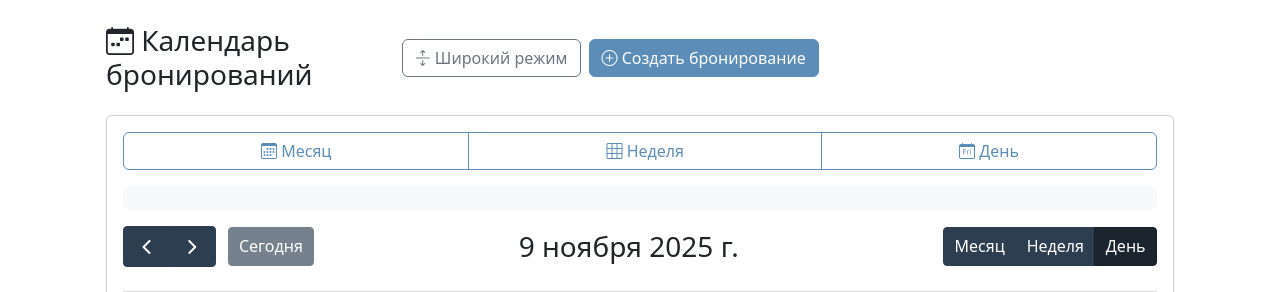
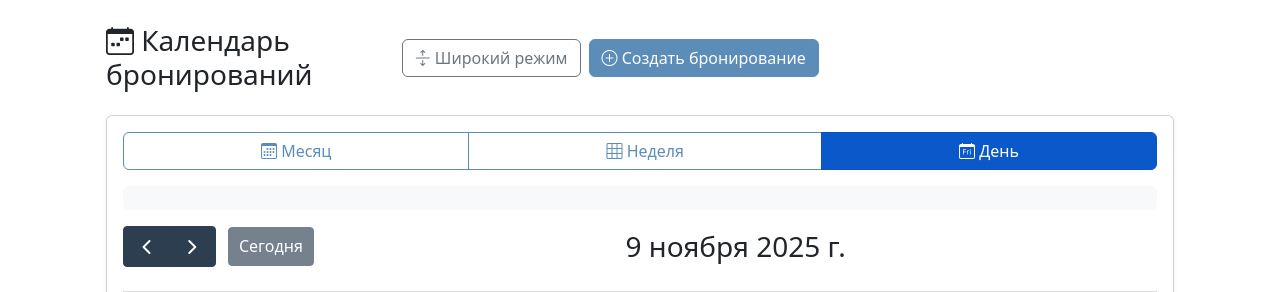
Before and after one commit to santex85/satva_willnes_booking, a Django app: page /calendar/ in a window 1280 px wide. Shown: the part 56-348 px from the top of the page. Run offline with Django 5.2, Linux system fonts and the light colour scheme; the visitor is signed in with stand-in values (Sample User, id 1); data that the repository does not hold is empty.

Commit message:
Убрал дублирование переключателей вида календаря

```diff
--- a/templates/calendar.html
+++ b/templates/calendar.html
@@ -144,13 +144,13 @@
     <div class="card-body">
         <div class="d-flex flex-column flex-lg-row justify-content-between align-items-start align-items-lg-center gap-2 mb-3">
         <div class="btn-group w-100 w-lg-auto" role="group">
-            <button type="button" class="btn btn-outline-primary" onclick="switchView('dayGridMonth')">
+            <button type="button" class="btn btn-outline-primary" data-view-switch="dayGridMonth" onclick="switchView('dayGridMonth')">
                 <i class="bi bi-calendar3"></i> <span class="d-none d-sm-inline">Месяц</span>
             </button>
-            <button type="button" class="btn btn-outline-primary" onclick="switchView('timeGridWeek')">
+            <button type="button" class="btn btn-outline-primary" data-view-switch="timeGridWeek" onclick="switchView('timeGridWeek')">
                 <i class="bi bi-grid-3x3"></i> <span class="d-none d-sm-inline">Неделя</span>
             </button>
-            <button type="button" class="btn btn-outline-primary" onclick="switchView('timeGridDay')">
+            <button type="button" class="btn btn-outline-primary" data-view-switch="timeGridDay" onclick="switchView('timeGridDay')">
                 <i class="bi bi-calendar-day"></i> <span class="d-none d-sm-inline">День</span>
             </button>
         </div>
@@ -286,6 +286,7 @@
         restoreWidthMode();
         applyWidthModeClass();
         restoreViewState();
+        updateViewSwitcherButtons();
         initCalendar();
         updateWidthButton();
         initQuickBookingModal();
@@ -301,7 +302,7 @@
             headerToolbar: {
                 left: 'prev,next today',
                 center: 'title',
-                right: 'dayGridMonth,timeGridWeek,timeGridDay'
+                right: ''
             },
             // Адаптивность для мобильных устройств
             height: 'auto',
@@ -353,6 +354,7 @@
             },
             datesSet: function() {
                 saveViewState();
+                updateViewSwitcherButtons();
             },
             eventStartEditable: true,
             eventDurationEditable: false,  // Запрещаем изменение длительности через drag
@@ -372,6 +374,7 @@
         if (calendar) {
             calendar.changeView(viewType);
             saveViewState();
+            updateViewSwitcherButtons();
         }
     }
 
@@ -385,6 +388,20 @@
         };
         const mode = modes[currentWidthMode] || modes.standard;
         btn.innerHTML = `<i class="${mode.icon}"></i> ${mode.text}`;
+    }
+
+    function updateViewSwitcherButtons() {
+        const buttons = document.querySelectorAll('[data-view-switch]');
+        buttons.forEach(button => {
+            const targetView = button.getAttribute('data-view-switch');
+            if (targetView === currentView) {
+                button.classList.add('active', 'btn-primary');
+                button.classList.remove('btn-outline-primary');
+            } else {
+                button.classList.remove('active', 'btn-primary');
+                button.classList.add('btn-outline-primary');
+            }
+        });
     }
 
     function toggleCalendarWidth() {
```
